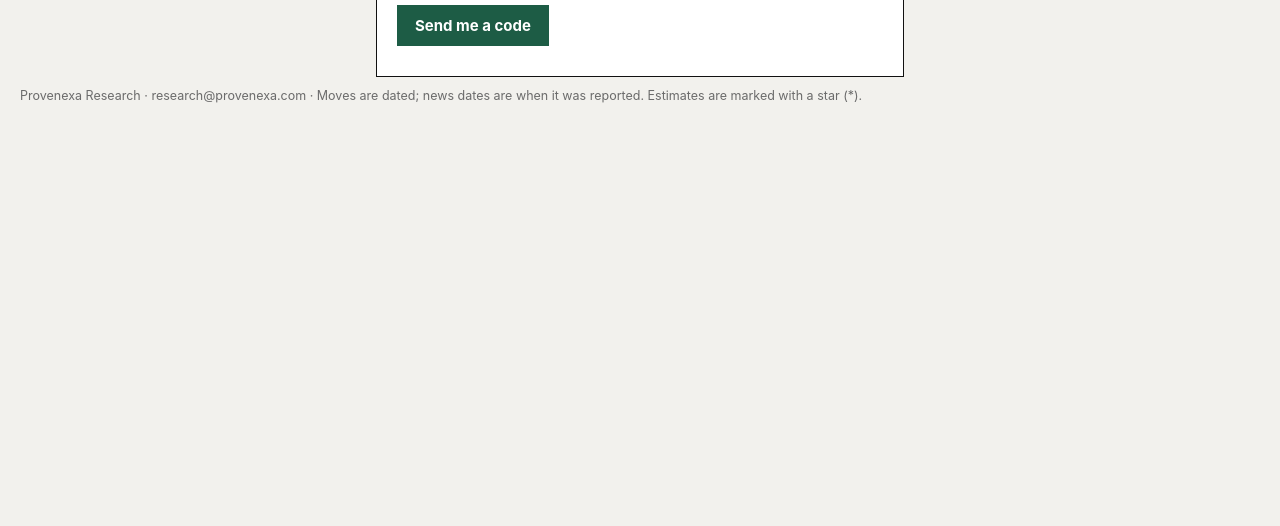
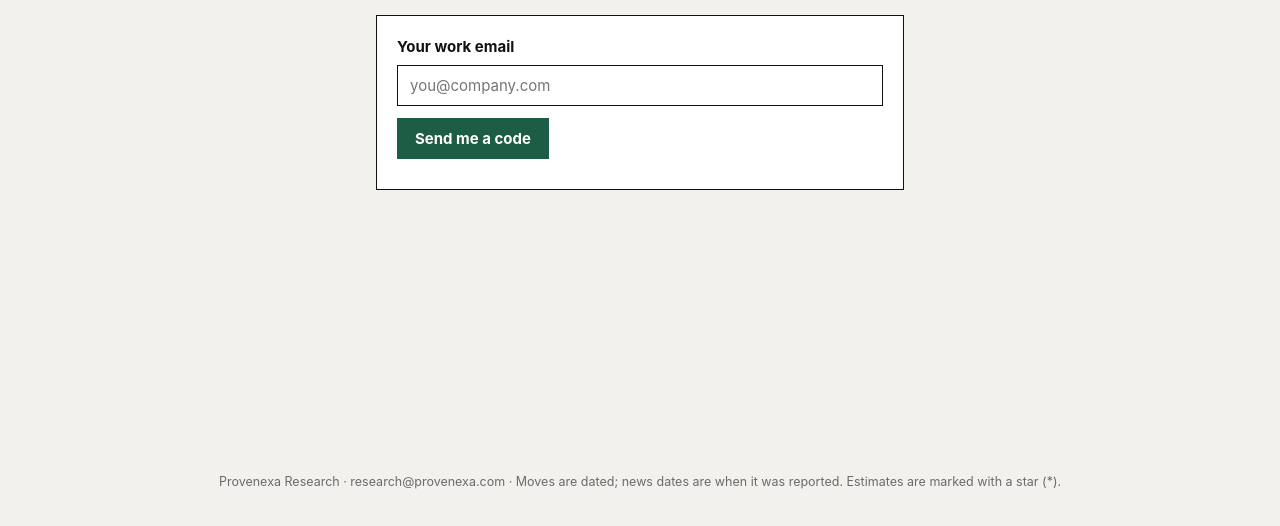
Before and after one commit to provenexa/provenexa-site, a plain HTML site: page members/index.html in a window 1280 px wide. Shown: the part 274-800 px from the top of the page. Drawn offline with nearby package versions, Linux system fonts and the light colour scheme.

Commit message:
Members sign-in: box in the middle of the screen on desktop, footer at the bottom
Co-Authored-By: Claude Opus 5.5 <noreply@anthropic.com>

```diff
--- a/members/index.html
+++ b/members/index.html
@@ -12,7 +12,7 @@
 :root[data-theme=dark]{--bg:#0e0f0e;--card:#171816;--ink:#f1f0ec;--body:#d6d4cd;--muted:#9b998f;--hair:#34352f;--line:#5a5b54;--acc:#5fb58d;--acc-soft:#18291f;--on-acc:#0e0f0e;--warn:#e39a6b;--bar:#4a4b45;--soft:#1f201d}
 *{box-sizing:border-box}
 html{-webkit-text-size-adjust:100%}
-body{margin:0;background:var(--bg);color:var(--body);font-family:var(--sans);line-height:1.5;-webkit-font-smoothing:antialiased}
+body{margin:0;background:var(--bg);color:var(--body);font-family:var(--sans);line-height:1.5;-webkit-font-smoothing:antialiased;min-height:100vh;display:flex;flex-direction:column}
 a{color:var(--acc)}
 button{font:700 14px var(--sans);cursor:pointer;border-radius:0}
 input,select{font:15px var(--sans);padding:10px 12px;border:1px solid var(--line);background:var(--card);color:var(--ink);border-radius:0;width:100%}
@@ -33,7 +33,8 @@ input:focus,select:focus{outline:2px solid var(--acc);outline-offset:1px}
 .ghost{background:transparent;color:var(--body);border:1px solid var(--hair);padding:6px 10px;font-weight:600;font-size:13px}
 
 /* sign-in */
-.narrow{max-width:560px;margin:0 auto;padding:0 16px}
+.narrow{max-width:560px;width:100%;margin:0 auto;padding:0 16px}
+@media (min-width:981px){.narrow{margin:auto;padding-bottom:6vh}.narrow h1{margin-top:0}}   /* desktop: sign-in box in the middle of the screen */
 .narrow h1{font-size:clamp(28px,6vw,40px);line-height:1.05;letter-spacing:-.03em;margin:34px 0 8px;color:var(--ink);font-weight:800}
 .card{background:var(--card);border:1px solid var(--line);padding:20px}
 label{display:block;font-weight:700;color:var(--ink);margin:0 0 6px;font-size:15px}
@@ -45,7 +46,7 @@ label{display:block;font-weight:700;color:var(--ink);margin:0 0 6px;font-size:15
 .msg.ok{color:var(--acc)}
 
 /* dashboard */
-.dash{max-width:1360px;margin:0 auto;padding:22px 20px 40px;display:grid;grid-template-columns:250px minmax(0,1fr);gap:26px}
+.dash{flex:1 0 auto;width:100%;max-width:1360px;margin:0 auto;padding:22px 20px 40px;display:grid;grid-template-columns:250px minmax(0,1fr);gap:26px}
 .side{align-self:start;position:sticky;top:12px}
 .side h3{font:800 11px var(--mono);letter-spacing:.14em;text-transform:uppercase;color:var(--muted);margin:20px 0 8px}
 .filters{display:flex;flex-direction:column}
@@ -119,7 +120,8 @@ h1.dh{font-size:clamp(24px,3vw,34px);line-height:1.1;letter-spacing:-.025em;marg
 .more{margin:14px 0 0}
 .empty{padding:22px 16px;color:var(--muted)}
 .free{margin:14px 0 0;font-size:13px;color:var(--muted)}
-footer{max-width:1360px;margin:0 auto;padding:10px 20px 34px;font-size:12.5px;color:var(--muted)}
+footer{width:100%;max-width:1360px;margin:auto auto 0;padding:10px 20px 34px;font-size:12.5px;color:var(--muted)}
+body:has(#s-app.hide) footer{text-align:center}   /* signed out: footer sits centred at the bottom */
 
 .fxbtn{display:none}
 @media (max-width:980px){
```
